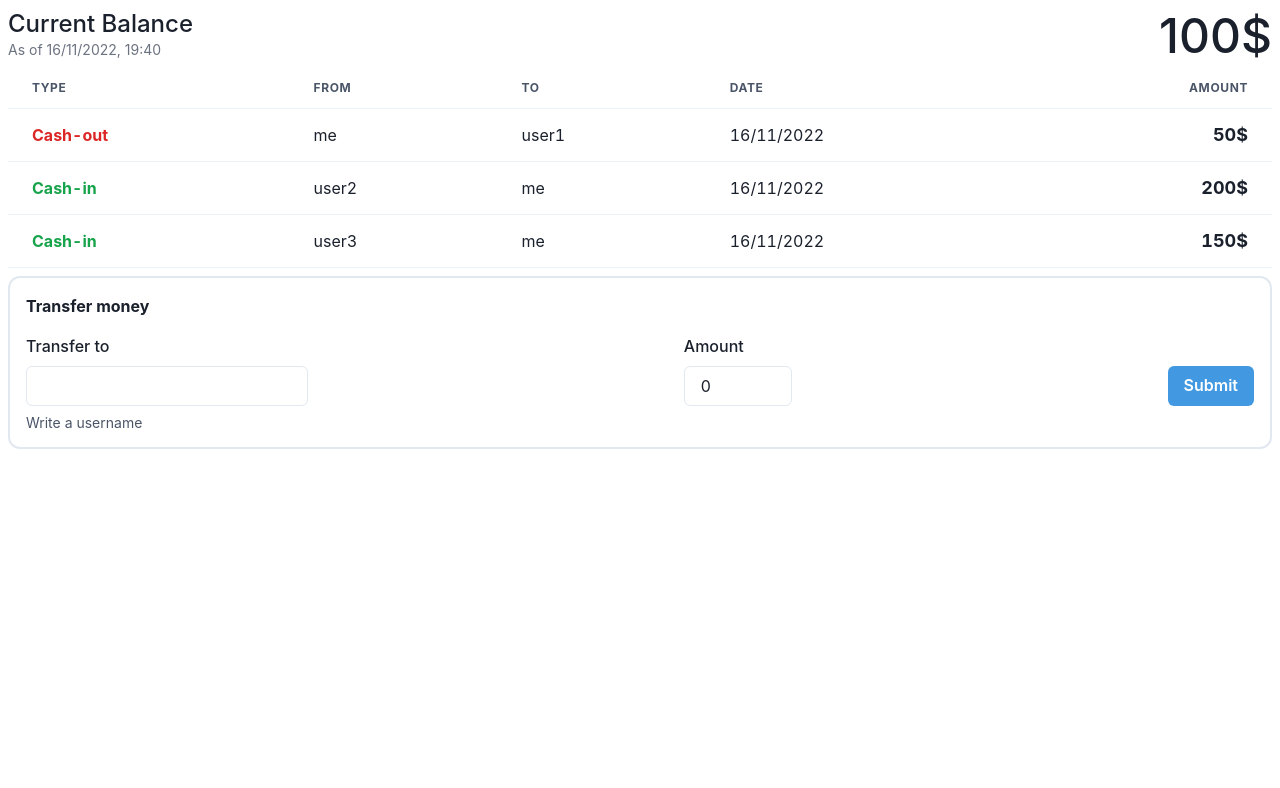
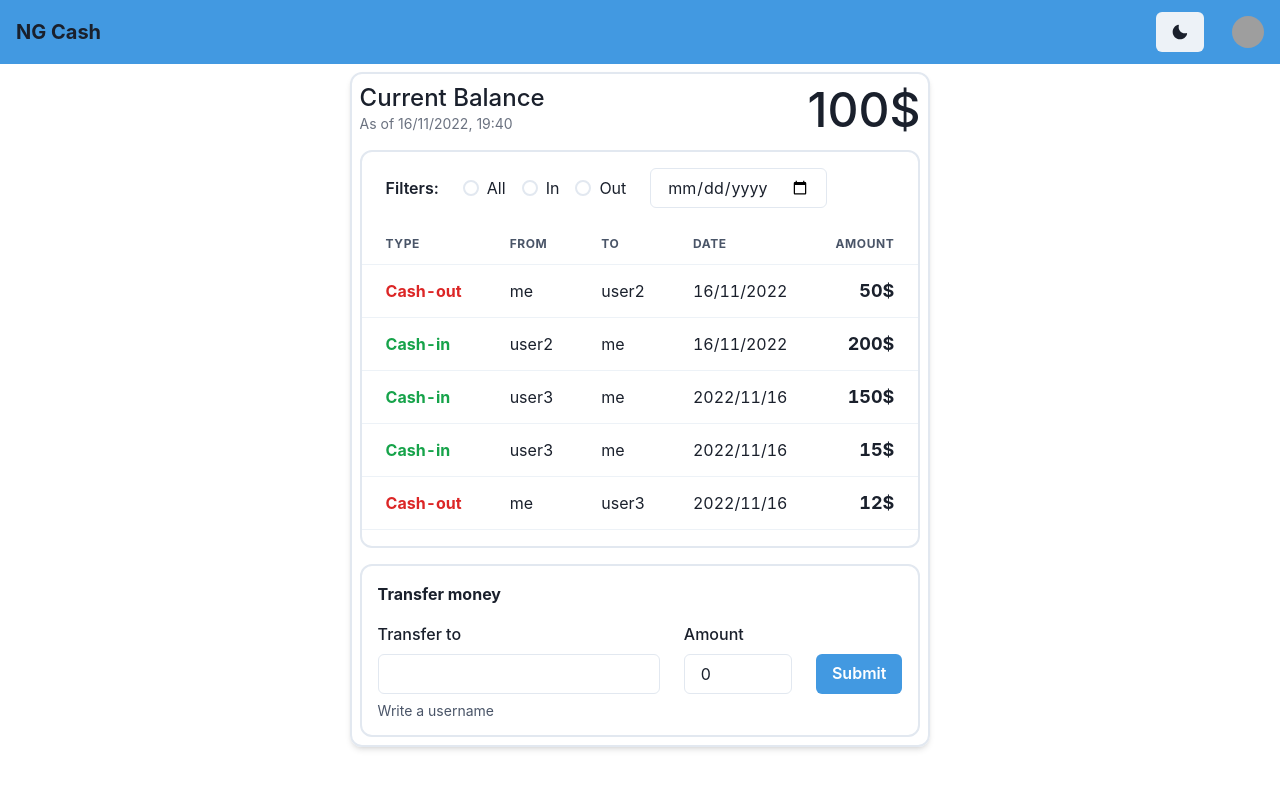
Before and after one commit to andersonfpcorrea/ng-cash, a React (Vite) app in the folder frontend/: page /home in a window 1280 px wide. Shown: the top 788 px of the page. Built offline with nearby package versions, Linux system fonts and the light colour scheme; grey boxes are pictures that could not be loaded.

Commit message:
feat: :construction: commence Filters component

```diff
--- a/frontend/src/Mocks.tsx
+++ b/frontend/src/Mocks.tsx
@@ -22,8 +22,24 @@ export const transactions: ITransaction[] = [
     type: "Cash-in",
     from: "user3",
     to: "user1",
-    createdAt: "16/11/2022",
+    createdAt: "2022/11/16",
     amount: 150,
+  },
+  {
+    id: 4,
+    type: "Cash-in",
+    from: "user3",
+    to: "user1",
+    createdAt: "2022/11/16",
+    amount: 15,
+  },
+  {
+    id: 6,
+    type: "Cash-out",
+    from: "user1",
+    to: "user3",
+    createdAt: "2022/11/16",
+    amount: 12,
   },
 ];
 
--- /dev/null
+++ b/frontend/src/components/Filters.tsx
@@ -0,0 +1,36 @@
+import { Flex, Input, Radio, RadioGroup, Text } from "@chakra-ui/react";
+import { ReactElement, useState } from "react";
+import { IFiltersProps } from "../interfaces";
+
+export default function Filters({
+  list,
+  setList,
+}: IFiltersProps): ReactElement {
+  const [cacheList] = useState(list);
+
+  const handleRadio = (type: string): void => {
+    console.log(type);
+
+    if (type === "all") setList(cacheList);
+    else if (type === "Cash-in")
+      setList(cacheList.filter((el) => el.type === type));
+    else if (type === "Cash-out")
+      setList(cacheList.filter((el) => el.type === type));
+  };
+
+  return (
+    <Flex className="w-full items-center gap-6 flex-wrap px-6">
+      <Text className="font-semibold">Filters:</Text>
+      <RadioGroup onChange={handleRadio}>
+        <Flex className="gap-4 justify-between text-xs">
+          <Radio value="all">All</Radio>
+          <Radio value="Cash-in">In</Radio>
+          <Radio value="Cash-out">Out</Radio>
+        </Flex>
+      </RadioGroup>
+      <RadioGroup onChange={(e) => console.log(e)}>
+        <Input type="date" />
+      </RadioGroup>
+    </Flex>
+  );
+}
--- /dev/null
+++ b/frontend/src/components/NavBar.tsx
@@ -0,0 +1,75 @@
+import { ReactElement } from "react";
+import {
+  Box,
+  Flex,
+  Avatar,
+  Button,
+  Menu,
+  MenuButton,
+  MenuList,
+  MenuItem,
+  MenuDivider,
+  useColorModeValue,
+  Stack,
+  useColorMode,
+  Center,
+  Link,
+} from "@chakra-ui/react";
+import { Link as RouterLink } from "react-router-dom";
+import { MoonIcon, SunIcon } from "@chakra-ui/icons";
+
+export default function NavBar({ user }: { user: string }): ReactElement {
+  const { colorMode, toggleColorMode } = useColorMode();
+  return (
+    <>
+      <Box bg={useColorModeValue("blue.400", "gray.900")} px={4} w="full">
+        <Flex h={16} alignItems={"center"} justifyContent={"space-between"}>
+          <Box className="font-bold text-xl">NG Cash</Box>
+
+          <Flex alignItems={"center"}>
+            <Stack direction={"row"} spacing={7}>
+              <Button onClick={toggleColorMode}>
+                {colorMode === "light" ? <MoonIcon /> : <SunIcon />}
+              </Button>
+
+              <Menu>
+                <MenuButton
+                  as={Button}
+                  rounded={"full"}
+                  variant={"link"}
+                  cursor={"pointer"}
+                  minW={0}
+                >
+                  <Avatar
+                    size={"sm"}
+                    src={"https://avatars.dicebear.com/api/male/username.svg"}
+                  />
+                </MenuButton>
+                <MenuList alignItems={"center"}>
+                  <br />
+                  <Center>
+                    <Avatar
+                      size={"2xl"}
+                      src={"https://avatars.dicebear.com/api/male/username.svg"}
+                    />
+                  </Center>
+                  <br />
+                  <Center>
+                    <p>{user}</p>
+                  </Center>
+                  <br />
+                  <MenuDivider />
+                  <MenuItem>
+                    <Link as={RouterLink} to="/">
+                      Logout
+                    </Link>
+                  </MenuItem>
+                </MenuList>
+              </Menu>
+            </Stack>
+          </Flex>
+        </Flex>
+      </Box>
+    </>
+  );
+}
--- a/frontend/src/components/Transactions.tsx
+++ b/frontend/src/components/Transactions.tsx
@@ -11,9 +11,7 @@ import { ReactElement } from "react";
 import { ITransactionProps } from "../interfaces";
 
 const typeStyles = {
-  // "Cash-out": "bg-red-500 font-bold text-white",
   "Cash-out": "font-bold text-red-600",
-  // "Cash-in": "bg-green-500 font-bold text-white",
   "Cash-in": "font-bold text-green-600",
 };
 
@@ -38,7 +36,7 @@ export default function Transactions({
             <Tr key={el.id}>
               <Td className={typeStyles[el.type]}>{el.type}</Td>
               <Td>{el.from === user ? "me" : el.from}</Td>
-              <Td>{el.to === user ? "me" : el.from}</Td>
+              <Td>{el.to === user ? "me" : el.to}</Td>
               <Td>{el.createdAt}</Td>
               <Td isNumeric className="text-lg font-bold">
                 {el.amount}$
--- a/frontend/src/interfaces/index.tsx
+++ b/frontend/src/interfaces/index.tsx
@@ -15,3 +15,8 @@ export interface ITransactionProps {
 export interface ITransferFormProps {
   balance: number;
 }
+
+export interface IFiltersProps {
+  list: ITransaction[];
+  setList: React.Dispatch<React.SetStateAction<ITransaction[]>>;
+}
--- a/frontend/src/routes/Home.tsx
+++ b/frontend/src/routes/Home.tsx
@@ -1,6 +1,8 @@
-import { VStack } from "@chakra-ui/react";
+import { Flex, VStack } from "@chakra-ui/react";
 import { ReactElement, useState } from "react";
 import CurrentBalance from "../components/CurrentBalance";
+import Filters from "../components/Filters";
+import NavBar from "../components/NavBar";
 import Transactions from "../components/Transactions";
 import TransferForm from "../components/TransferForm";
 import { transactions } from "../Mocks";
@@ -8,12 +10,19 @@ import { transactions } from "../Mocks";
 export default function Home(): ReactElement {
   const [balance] = useState(100);
   const [user] = useState("user1");
+  const [tableList, setTableList] = useState(transactions);
 
   return (
-    <VStack className="p-2">
-      <CurrentBalance balance={balance} />
-      <Transactions transactions={transactions} user={user} />
-      <TransferForm balance={balance} />
+    <VStack className="gap-4">
+      <NavBar user={user} />
+      <Flex className="flex-col p-2 rounded-xl border-2 shadow-md gap-4 ">
+        <CurrentBalance balance={balance} />
+        <Flex className="flex-col border-2 rounded-xl gap-4 py-4">
+          <Filters list={tableList} setList={setTableList} />
+          <Transactions transactions={tableList} user={user} />
+        </Flex>
+        <TransferForm balance={balance} />
+      </Flex>
     </VStack>
   );
 }
```
